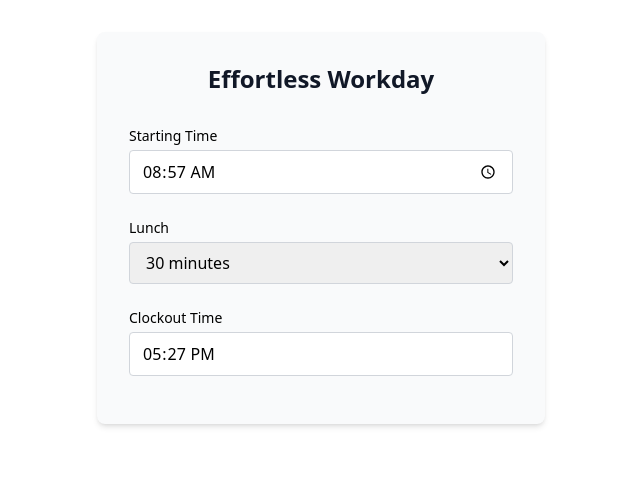
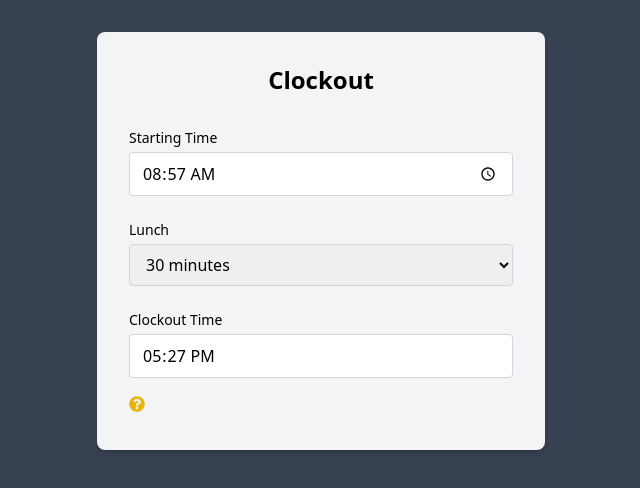
Before and after one commit to kyle-ce/kyle-ce.github.io, a React (Vite) app: page / in a window 1280 px wide. Shown: the top 488 px of the page, without its empty margins (319-959 px from the left). Built offline with nearby package versions, Linux system fonts and the light colour scheme.

Commit message:
Add better styles and alert button

```diff
--- a/package.json
+++ b/package.json
@@ -11,7 +11,8 @@
   },
   "dependencies": {
     "react": "^18.2.0",
-    "react-dom": "^18.2.0"
+    "react-dom": "^18.2.0",
+    "react-icons": "^5.2.1"
   },
   "devDependencies": {
     "@types/react": "^18.2.66",
--- /dev/null
+++ b/src/App.css
@@ -0,0 +1,4 @@
+:root {
+  background-color: #374151;
+  height: 100vh;
+}
--- a/src/App.jsx
+++ b/src/App.jsx
@@ -1,6 +1,8 @@
+import "./App.css";
 import { useState } from "react";
 import Select from "./components/Select";
 import Time from "./components/Time";
+import { FaQuestionCircle } from "react-icons/fa";
 
 function App() {
   const [startTime, setStartTime] = useState("08:57");
@@ -19,8 +21,10 @@ function App() {
     // Add 8 hours to start hours for total shift
     const totalStartMinutes = (startHours + 8) * 60 + startMinutes;
     const endTotalMinutes = totalStartMinutes + duration;
-    const endHours = Math.floor(endTotalMinutes / 60);
-    const endMinutes = endTotalMinutes % 60;
+    // Adjust the total minutes to be within 24 hours
+    const adjustedEndTotalMinutes = endTotalMinutes % (24 * 60);
+    const endHours = Math.floor(adjustedEndTotalMinutes / 60);
+    const endMinutes = adjustedEndTotalMinutes % 60;
     const endTime = `${String(endHours).padStart(2, "0")}:${String(
       endMinutes
     ).padStart(2, "0")}`;
@@ -35,11 +39,9 @@ function App() {
   ];
 
   return (
-    <div className="container mx-auto mt-8">
-      <div className="max-w-md mx-auto p-8 bg-gray-50 rounded-lg shadow-md">
-        <h1 className="text-2xl font-extrabold mb-8 text-center text-gray-900 leading-tight">
-          Effortless Workday
-        </h1>
+    <div className="container mx-auto mt-8 ">
+      <div className="max-w-md mx-auto p-8 bg-gray-100 rounded-lg shadow-md">
+        <h1 className="text-2xl font-bold mb-8 text-center ">Clockout</h1>
         <div className="mb-6">
           <Time
             value={startTime}
@@ -58,6 +60,15 @@ function App() {
         <div>
           <Time value={calculateEndTime()} label="Clockout Time" readOnly />
         </div>
+        <button
+          onClick={() =>
+            alert(
+              "Cesar never learned his basic addition. So this app enables him to not learn simple math by spoon feeding him a clockout time."
+            )
+          }
+        >
+          <FaQuestionCircle className="fill-yellow-500" />
+        </button>
       </div>
     </div>
   );
```
Also changed, not shown: 1 other file (tests, documents, lock files or other folders).
